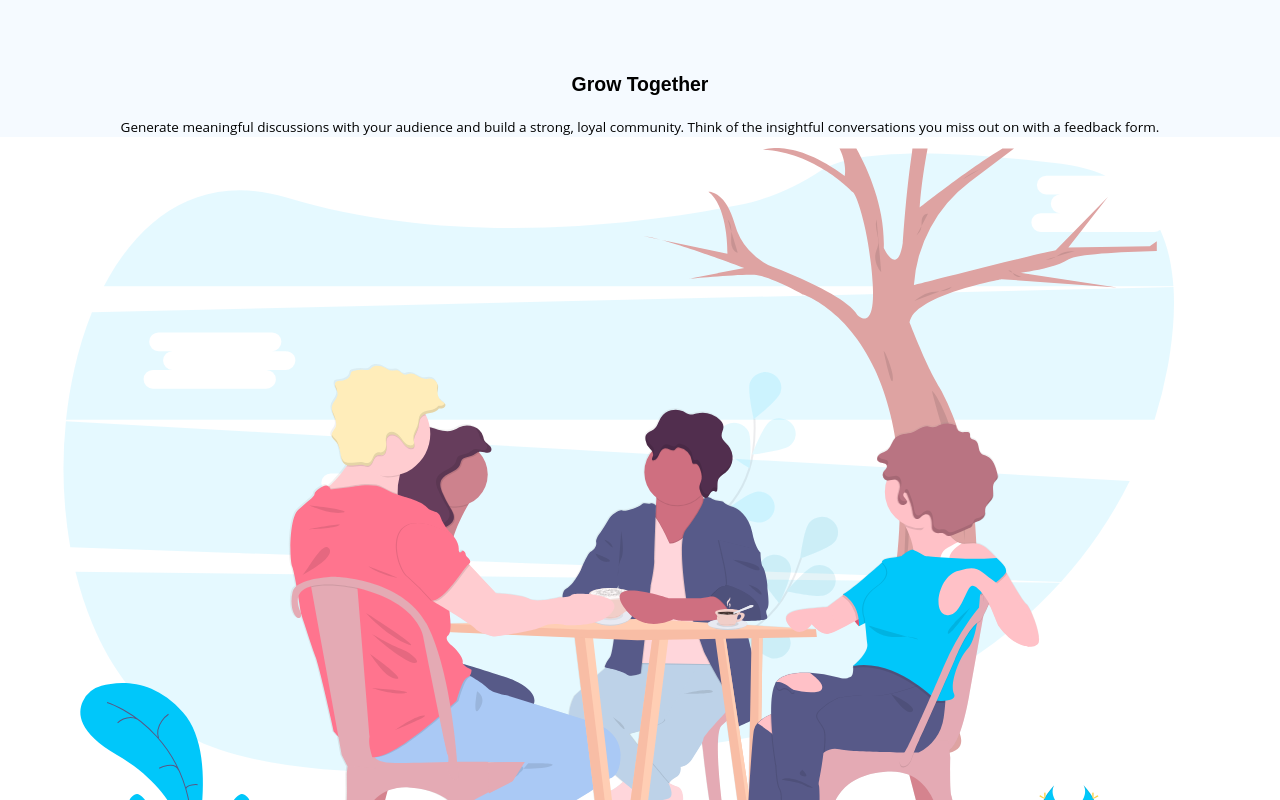
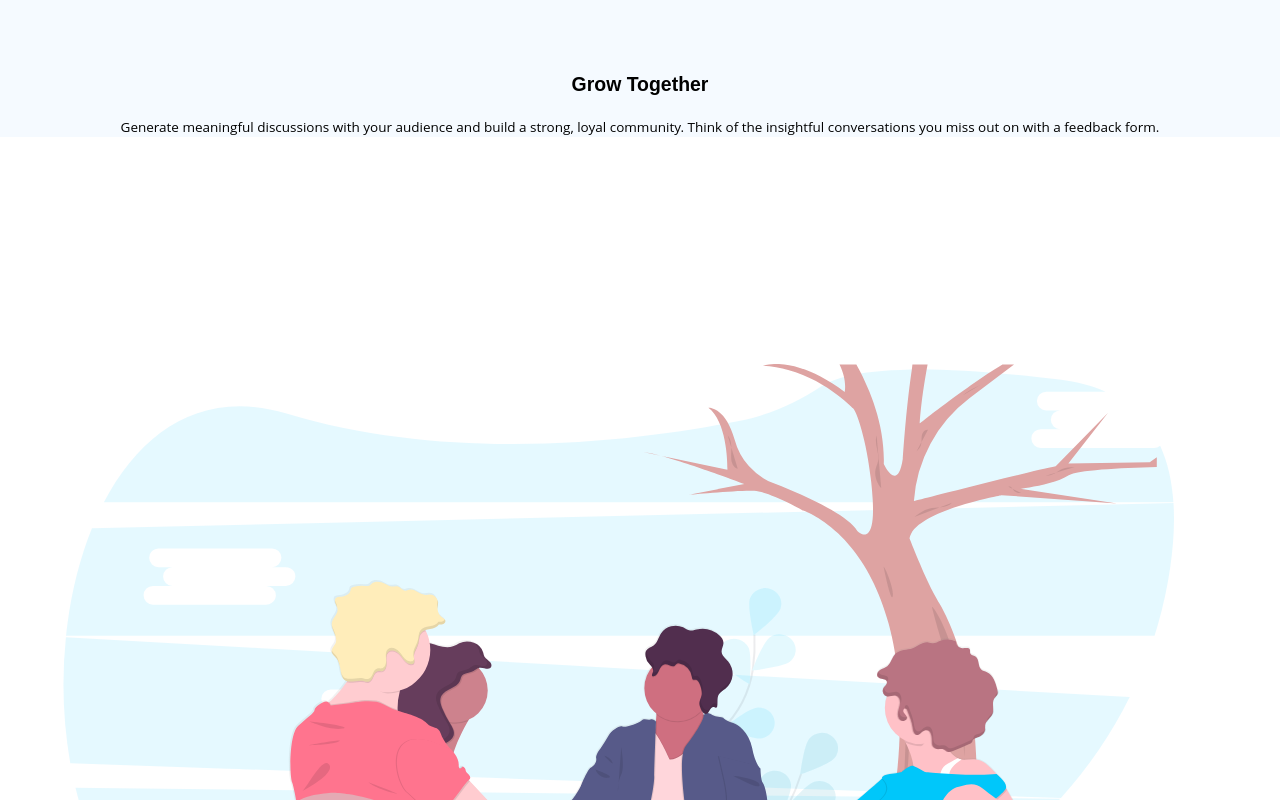
Before and after one commit to 20jasper/huddle-landing-page, a React (Create React App) app: page / in a window 1280 px wide. Shown: the part 2680-3480 px from the top of the page. Built offline with nearby package versions, Linux system fonts and the light colour scheme.

Commit message:
added margin bottom to content containers

```diff
--- a/src/index.css
+++ b/src/index.css
@@ -216,10 +216,17 @@ main{
 
 	.contentContainer{
 		padding: 0 3.5rem;
+		margin-bottom: 20rem;
+		/* background-image: url(./images/bg-section-bottom-mobile-1.svg) no-repeat bottom ; */
 	}
 
 	.contentContainer:nth-child(odd){
 		background-color: var(--section-background);
+	}
+
+	.contentContainer:nth-child(1){
+		/* background-image: url(./images/bg-section-bottom-mobile-1.svg); */
+		/* background-position: 0% 20rem; */
 	}
 
 /* footer */
```
